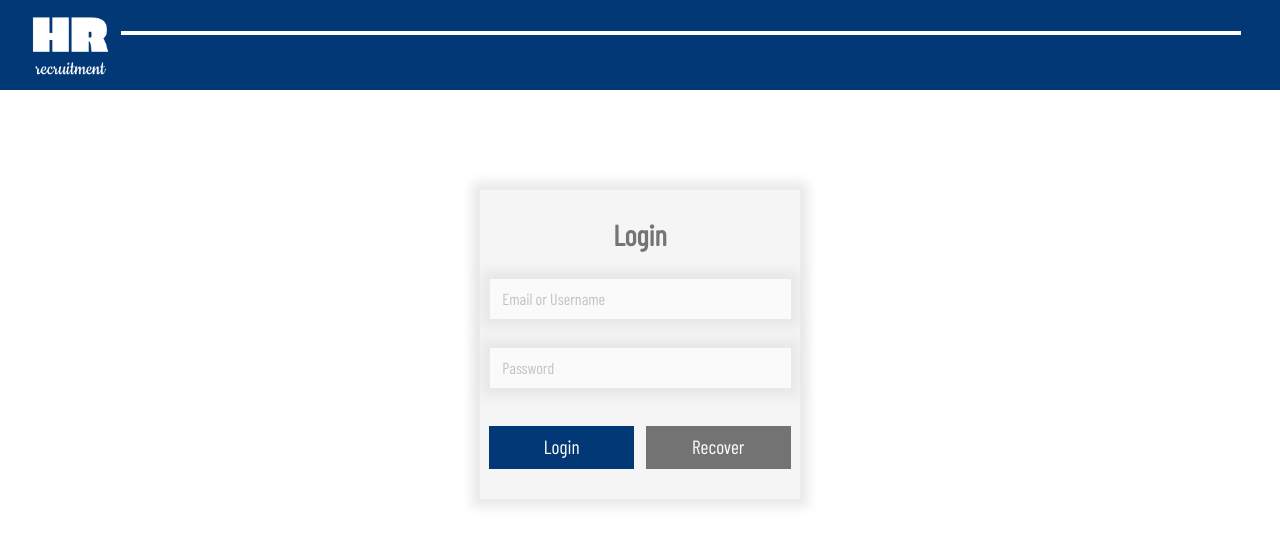
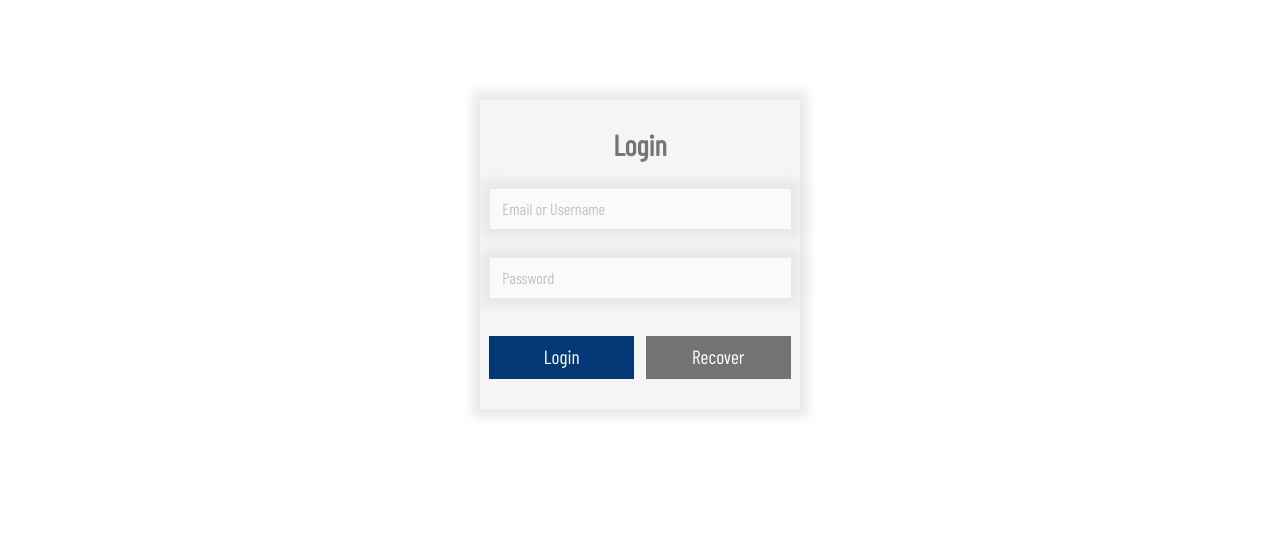
Before and after one commit to Bmirt/HRprogramm, a React (Create React App) app: page /Login in a window 1280 px wide. Shown: the top 544 px of the page. Built offline with nearby package versions, Linux system fonts and the light colour scheme.

Commit message:
removed header

```diff
--- a/src/App.js
+++ b/src/App.js
@@ -10,7 +10,7 @@ function App() {
   return (
     <div className="App">
       <Router>
-        <Route path="*" component={Header} />
+        {/* <Route path="*" component={Header} /> */}
         <Route path="/Login" component={Login} />
         <Route path="/reset-password" component={ResetPassword} />
         {/* <Route path="/ResetPassword" component={Login} /> */}
```
